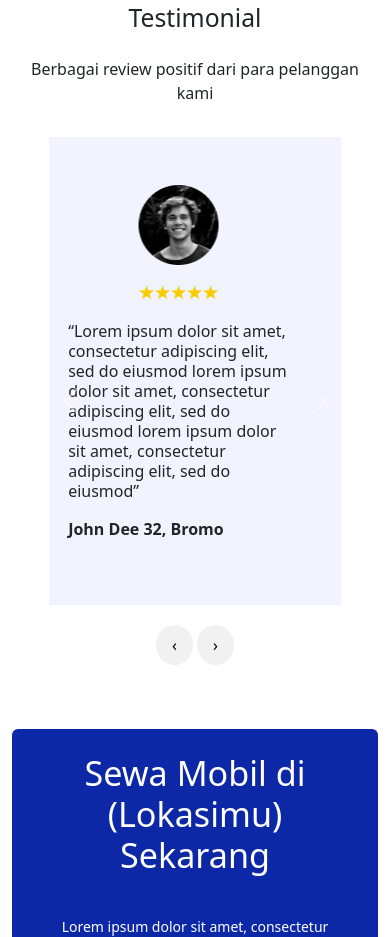
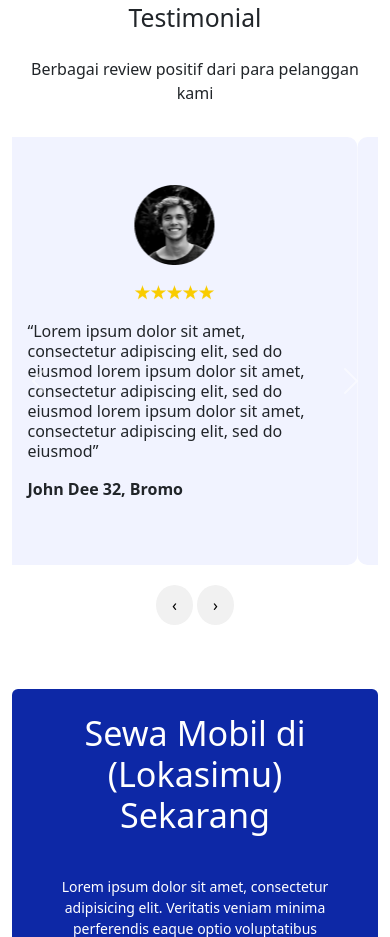
Before and after one commit to Dinniatul/Chp1, a plain HTML site: page index.html in a window 390 px wide. Shown: the part 2691-3628 px from the top of the page. Drawn offline with nearby package versions, Linux system fonts and the light colour scheme.

Commit message:
update max-width #carouselExampleControls

```diff
--- a/assets/css/style.css
+++ b/assets/css/style.css
@@ -145,4 +145,12 @@ p.testimonial-name {
   img.testimonial-img {
     margin-bottom: 20px !important;
   }
+
+  .carousel-item {
+    border-radius: 10px;
+  }
+
+  #carouselExampleControls {
+    max-width: 100% !important;
+  }
 }
```
Also changed, not shown: index.html (+1 -1 lines).
